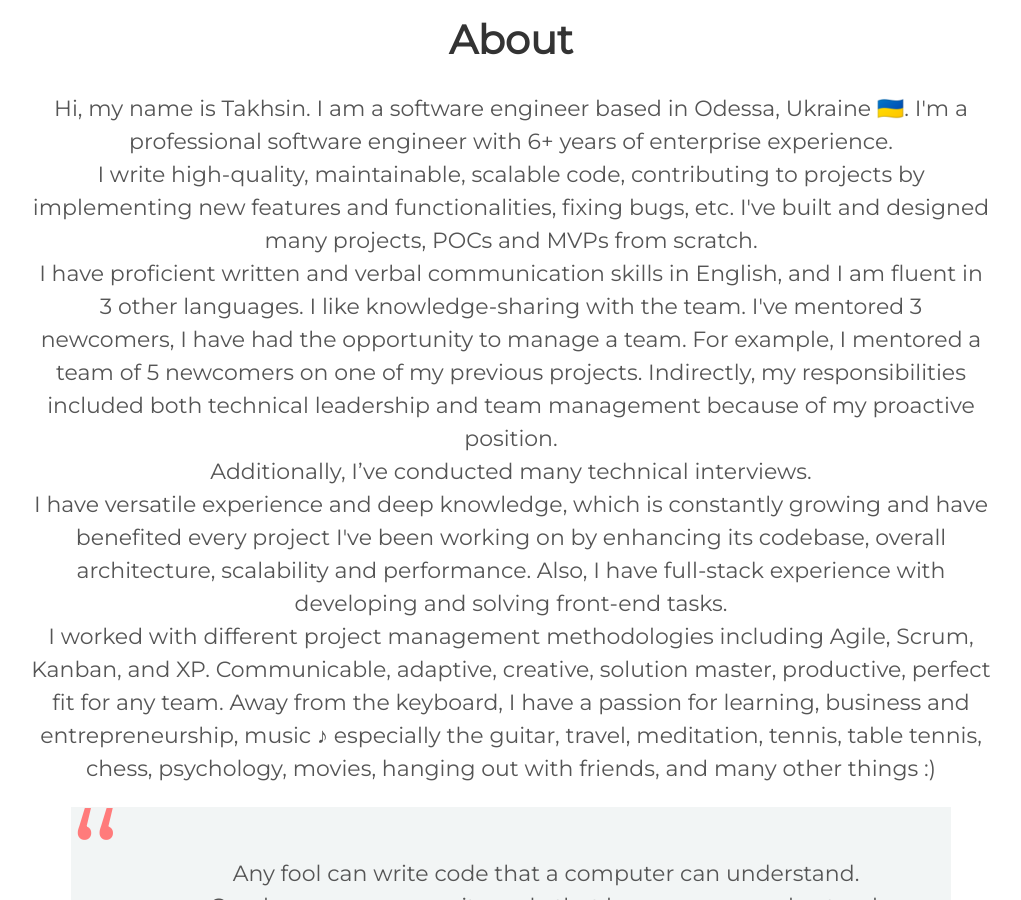
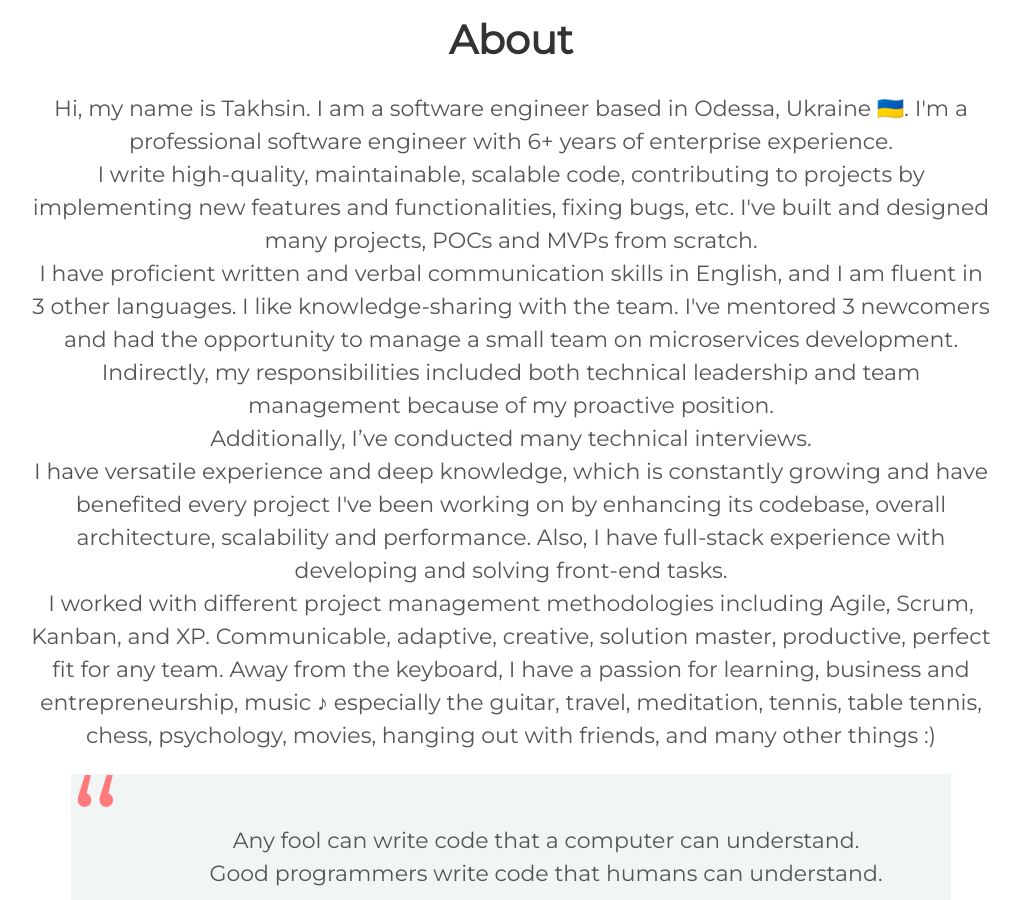
Before and after one commit to mrsaraira/mrsaraira.github.io, a Jekyll site: the page built from index.html, in a window 1280 px wide and 900 px high, scrolled down 965 px. Shown: the whole window, without its empty margins (129-1150 px from the left). Built offline with Jekyll 4.4.1, drawn with Linux system fonts in a browser that asks for light colours.

Commit message:
Update about.html

```diff
--- a/_includes/about.html
+++ b/_includes/about.html
@@ -3,7 +3,7 @@
     <p> Hi, my name is Takhsin. I am a software engineer based in Odessa, Ukraine 🇺🇦.
         I'm a professional software engineer with 6+ years of enterprise experience.<br/>
         I write high-quality, maintainable, scalable code, contributing to projects by implementing new features and functionalities, fixing bugs, etc. I've built and designed many projects, POCs and MVPs from scratch.<br/>
-        I have proficient written and verbal communication skills in English, and I am fluent in 3 other languages. I like knowledge-sharing with the team. I've mentored 3 newcomers, I have had the opportunity to manage a team. For example, I mentored a team of 5 newcomers on one of my previous projects. Indirectly, my responsibilities included both technical leadership and team management because of my proactive position.<br/>
+        I have proficient written and verbal communication skills in English, and I am fluent in 3 other languages. I like knowledge-sharing with the team. I've mentored 3 newcomers and had the opportunity to manage a small team on microservices development. Indirectly, my responsibilities included both technical leadership and team management because of my proactive position.<br/>
         Additionally, I’ve conducted many technical interviews.<br/>
         I have versatile experience and deep knowledge, which is constantly growing and have benefited every project I've been working on by enhancing its codebase, overall architecture, scalability and performance. Also, I have full-stack experience with developing and solving front-end tasks.<br/>
         I worked with different project management methodologies including Agile, Scrum, Kanban, and XP. Communicable, adaptive, creative, solution master, productive, perfect fit for any team.
```
